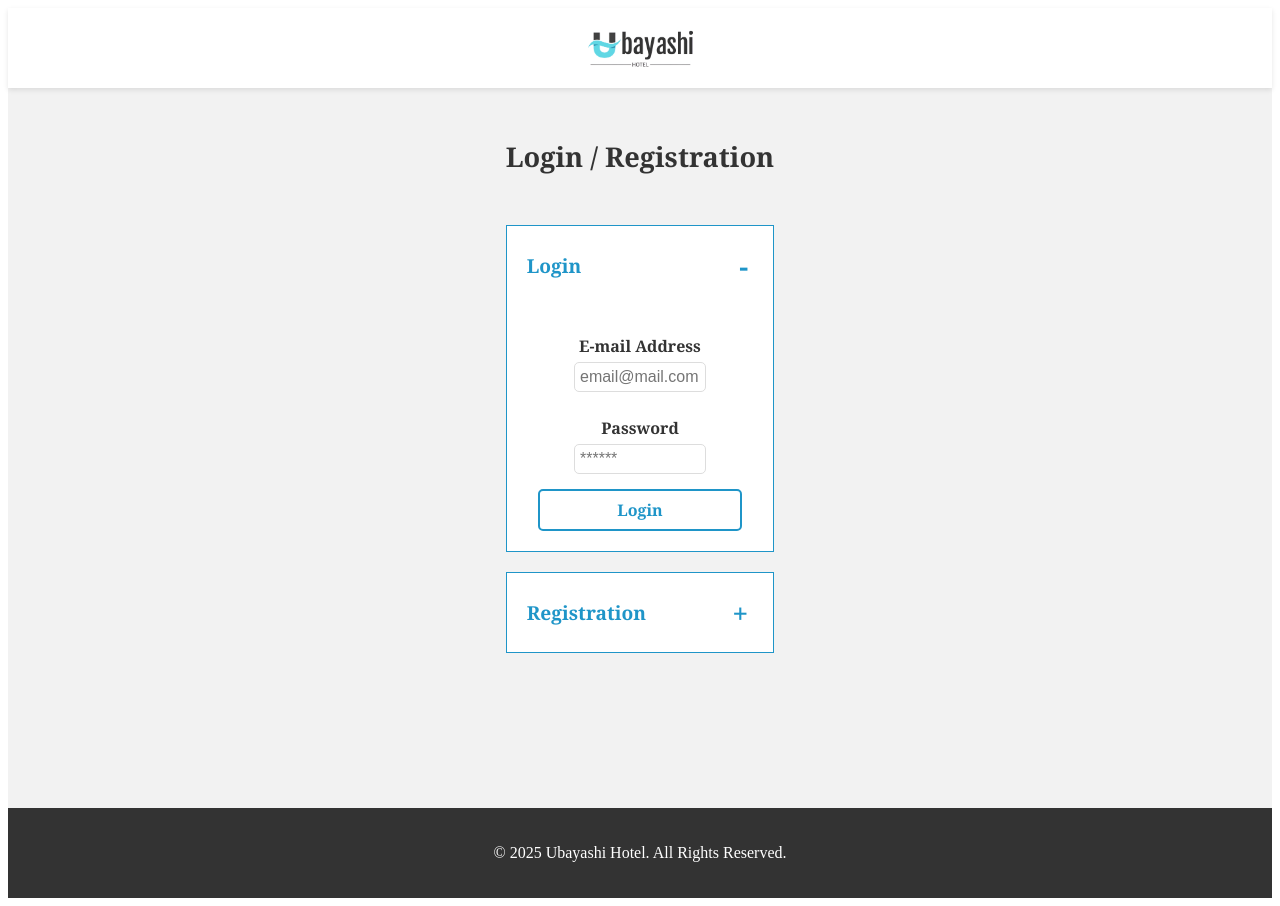
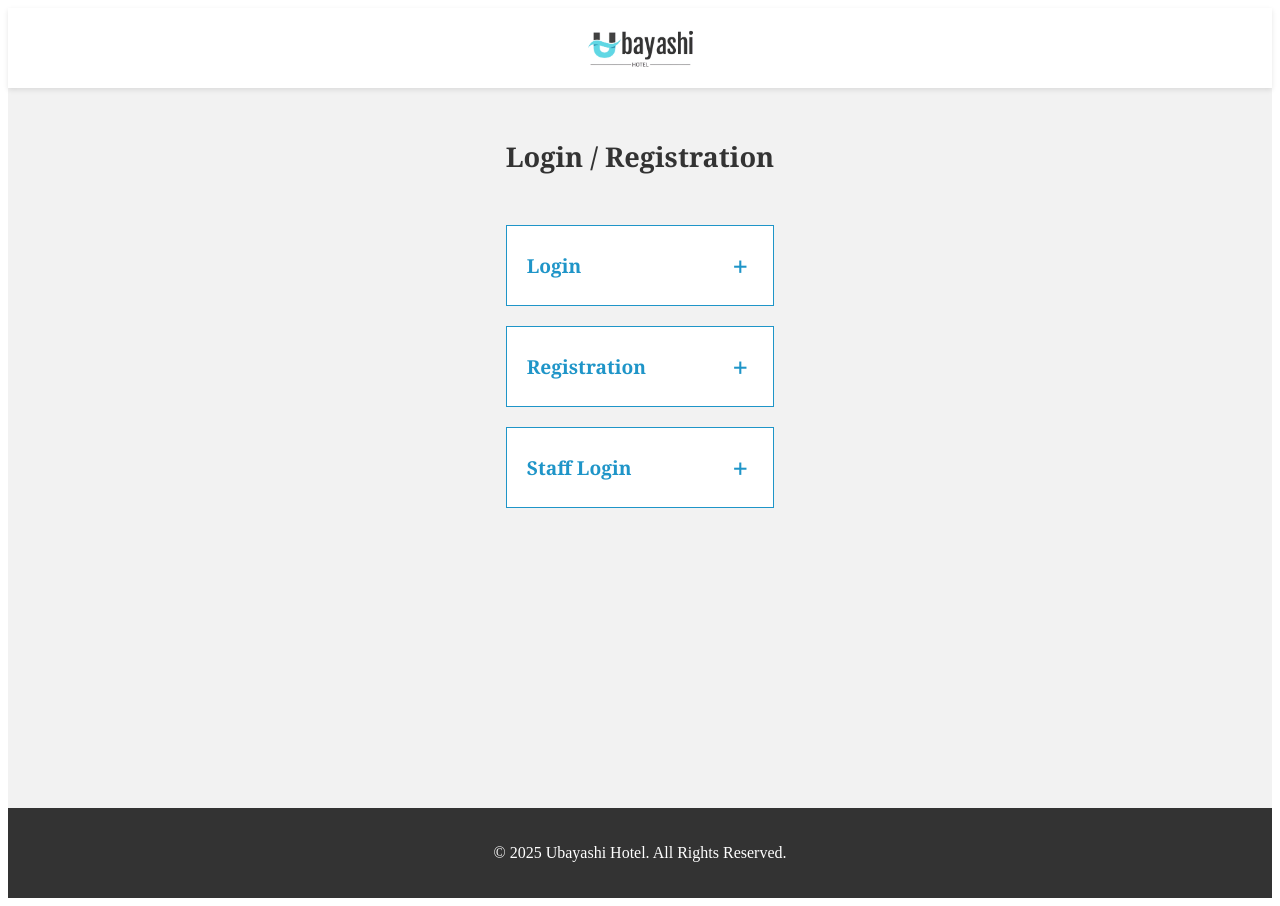
Before and after one commit to s3nmith/SoftwareEng-2024-Fall, a React (Vite) app in the folder hotel_reservation_frontend/: page /login in a window 1280 px wide. Built offline with nearby package versions, Linux system fonts and the light colour scheme.

Commit message:
reservation in process

```diff
--- a/hotel_reservation_frontend/src/App.jsx
+++ b/hotel_reservation_frontend/src/App.jsx
@@ -11,6 +11,7 @@ import Footer from './components/Footer';
 import Login from './components/Login';
 import MyPage from './components/MyPage';
 import Reserve from './components/Reserve';
+import { UserProvider } from './context/UserContext';
 
 const App = () => {
   const roomsRef = useRef(null);
@@ -19,6 +20,7 @@ const App = () => {
   const contactRef = useRef(null);
 
   return (
+    <UserProvider>
       <Router>
         <ConditionalNavbar
           roomsRef={roomsRef}
@@ -53,6 +55,7 @@ const App = () => {
         </Routes>
         <Footer />
       </Router>
+    </UserProvider>
   );
 };
 
--- a/hotel_reservation_frontend/src/components/Login.jsx
+++ b/hotel_reservation_frontend/src/components/Login.jsx
@@ -1,35 +1,33 @@
-import { useState } from 'react';
+import { useState, useContext } from 'react';
 import { useNavigate } from 'react-router-dom';
+import { UserContext } from '../context/UserContext';
 import '../styles/Login.css';
 import NavbarMinimal from './NavbarMinimal';
 
 const Login = () => {
-  const [openSection, setOpenSection] = useState('login');
+  const [openSection, setOpenSection] = useState(null);
   const [error, setError] = useState('');
   const navigate = useNavigate();
+  const { setUserId } = useContext(UserContext);
 
   const handleRegisterSubmit = async (e) => {
     e.preventDefault();
     setError('');
 
     try {
-      // Create a FormData object from the form
       const formData = new FormData(e.target);
-
-      // Make the fetch request with FormData
       const response = await fetch('/api/user/register', {
         method: 'POST',
-        body: formData, // FormData handles encoding as multipart/form-data
+        body: formData,
       });
 
       const data = await response.json();
 
       if (response.ok) {
-        // Save the user ID in local storage and navigate to the mypage
         localStorage.setItem('user_id', data.user_id);
+        setUserId(data.user_id);
         navigate('/mypage');
       } else {
-        // Handle errors returned by the API
         setError(data.error || 'Failed to register. Please try again.');
       }
     } catch (error) {
@@ -43,20 +41,21 @@ const Login = () => {
     setError('');
 
     try {
-      // Create a FormData object from the form
       const formData = new FormData(e.target);
-
-      // Make the fetch request with FormData
       const response = await fetch('/api/user/login', {
         method: 'POST',
-        body: formData, // FormData handles encoding as multipart/form-data
+        body: formData,
       });
 
       const data = await response.json();
 
-      setError(data.error || 'Failed to register. Please try again.');
+      if (response.ok) {
+        navigate('/mypage');
+      } else {
+        setError(data.error || 'Failed to login. Please try again.');
+      }
     } catch (error) {
-      console.error('Registration error:', error);
+      console.error('Login error:', error);
       setError('An unexpected error occurred. Please try again.');
     }
   };
@@ -73,6 +72,7 @@ const Login = () => {
 
         {error && <p className="error-message">{error}</p>}
 
+        {/* Login Section */}
         <div className="collapsible-box">
           <div className="box-header" onClick={() => toggleSection('login')}>
             <h2 className="header-text">Login</h2>
@@ -86,15 +86,16 @@ const Login = () => {
             <div className="login-box">
               <form onSubmit={handleLoginSubmit}>
                 <label htmlFor="email">E-mail Address</label>
-                <input type="email" id="email" placeholder="email@mail.com" required />
+                <input type="email" id="email" name="email" placeholder="email@mail.com" required />
                 <label htmlFor="password">Password</label>
-                <input type="password" id="password" placeholder="******" required />
+                <input type="password" id="password" name="password" placeholder="******" required />
                 <button type="submit" className="login-button">Login</button>
               </form>
             </div>
           </div>
         </div>
 
+        {/* Registration Section */}
         <div className="collapsible-box">
           <div className="box-header" onClick={() => toggleSection('register')}>
             <h2 className="header-text">Registration</h2>
@@ -120,6 +121,29 @@ const Login = () => {
             </div>
           </div>
         </div>
+
+        {/* Staff Login Section */}
+        <div className="collapsible-box">
+          <div className="box-header" onClick={() => toggleSection('staff-login')}>
+            <h2 className="header-text">Staff Login</h2>
+            <span className={`icon ${openSection === 'staff-login' ? 'open' : 'closed'}`}></span>
+          </div>
+          <div
+            className={`collapsible-content ${
+              openSection === 'staff-login' ? 'collapsible-open' : 'collapsible-closed'
+            }`}
+          >
+            <div className="login-box">
+              <form onSubmit={handleLoginSubmit}>
+                <label htmlFor="email">E-mail Address</label>
+                <input type="email" id="email" name="email" placeholder="email@mail.com" required />
+                <label htmlFor="password">Password</label>
+                <input type="password" id="password" name="password" placeholder="******" required />
+                <button type="submit" className="login-button">Login</button>
+              </form>
+            </div>
+          </div>
+        </div>
       </div>
     </div>
   );
--- a/hotel_reservation_frontend/src/components/MyPage.jsx
+++ b/hotel_reservation_frontend/src/components/MyPage.jsx
@@ -1,4 +1,4 @@
-import { useState } from 'react';
+import { useState, useEffect } from 'react';
 import '../styles/MyPage.css';
 import NavbarMinimalWithReserve from './NavbarMinimalWithReserve';
 import oceanViewImage from '../assets/hotel-single.png';
@@ -40,6 +40,13 @@ const MyPage = () => {
   ];
 
   const [expandedCard, setExpandedCard] = useState(null);
+  const [userId, setUserId] = useState(null);
+
+  // Retrieve user_id from localStorage when the component mounts
+  useEffect(() => {
+    const storedUserId = localStorage.getItem('user_id');
+    setUserId(storedUserId);
+  }, []);
 
   const handleCardClick = (id) => {
     setExpandedCard(expandedCard === id ? null : id);
@@ -54,6 +61,10 @@ const MyPage = () => {
       <NavbarMinimalWithReserve />
       <div className="mypage">
         <h1>My Reservations</h1>
+        {/* Display the user_id */}
+        {userId && (
+          <p className="user-id">Logged in as User ID: <strong>{userId}</strong></p>
+        )}
         <div className="reservations">
           {reservations.map((reservation) => (
             <div
--- /dev/null
+++ b/hotel_reservation_frontend/src/context/UserContext.jsx
@@ -0,0 +1,21 @@
+import { createContext, useState } from 'react';
+import PropTypes from 'prop-types'; // Import PropTypes
+
+// Create a Context for user data
+export const UserContext = createContext();
+
+// Create a Provider component
+export const UserProvider = ({ children }) => {
+  const [userId, setUserId] = useState(localStorage.getItem('user_id') || null);
+
+  return (
+    <UserContext.Provider value={{ userId, setUserId }}>
+      {children}
+    </UserContext.Provider>
+  );
+};
+
+// Add PropTypes validation for the children prop
+UserProvider.propTypes = {
+  children: PropTypes.node.isRequired,
+};
--- a/hotel_reservation_frontend/src/styles/MyPage.css
+++ b/hotel_reservation_frontend/src/styles/MyPage.css
@@ -99,3 +99,10 @@
   .cancel-button:hover {
 	background-color: #c0392b;
   }
+
+  .user-id {
+	text-align: center;
+	font-size: 1.2rem;
+	margin-bottom: 20px;
+	color: #333;
+  }
```
Lines whose indentation alone changed are shown as unchanged.
